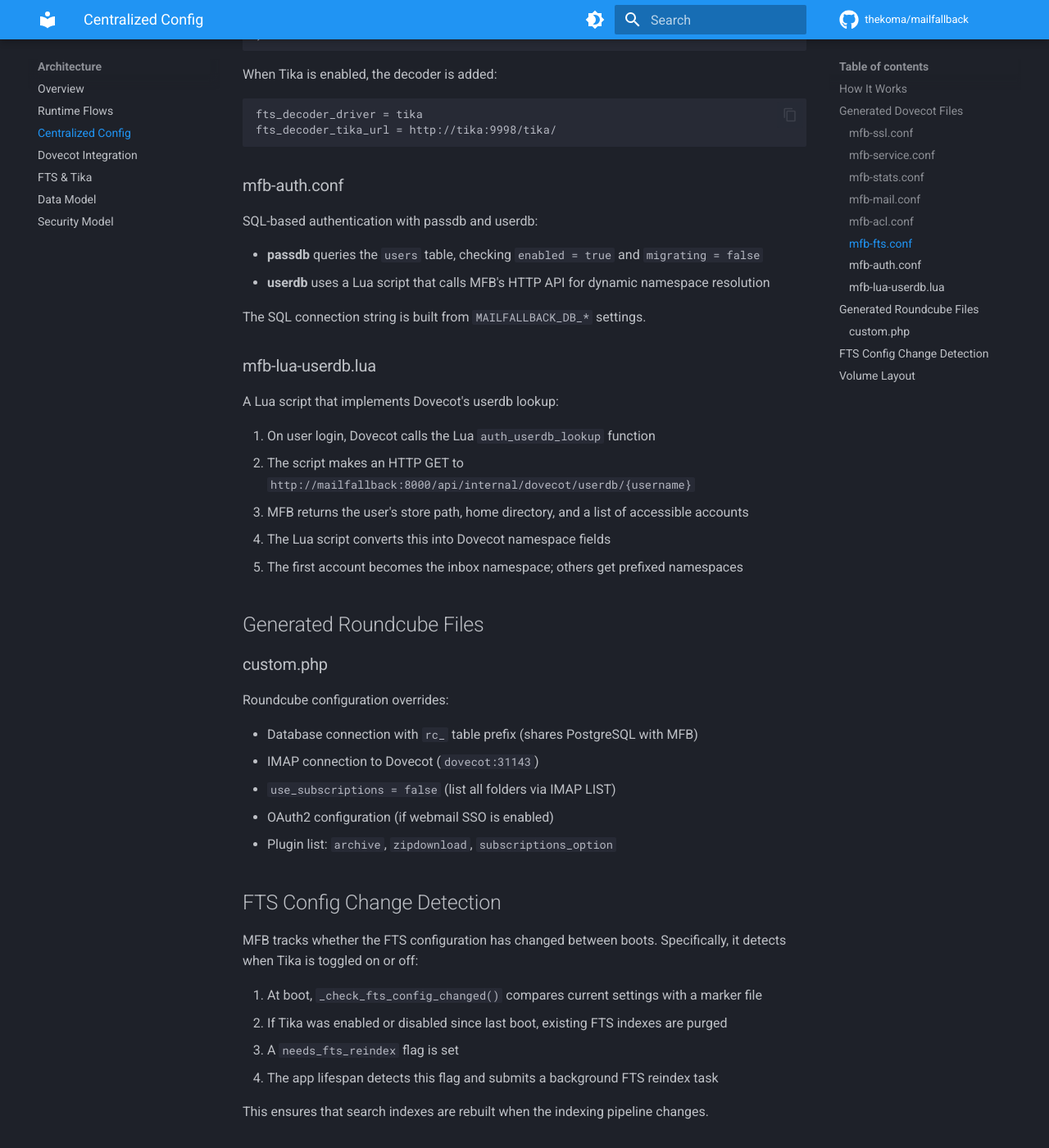
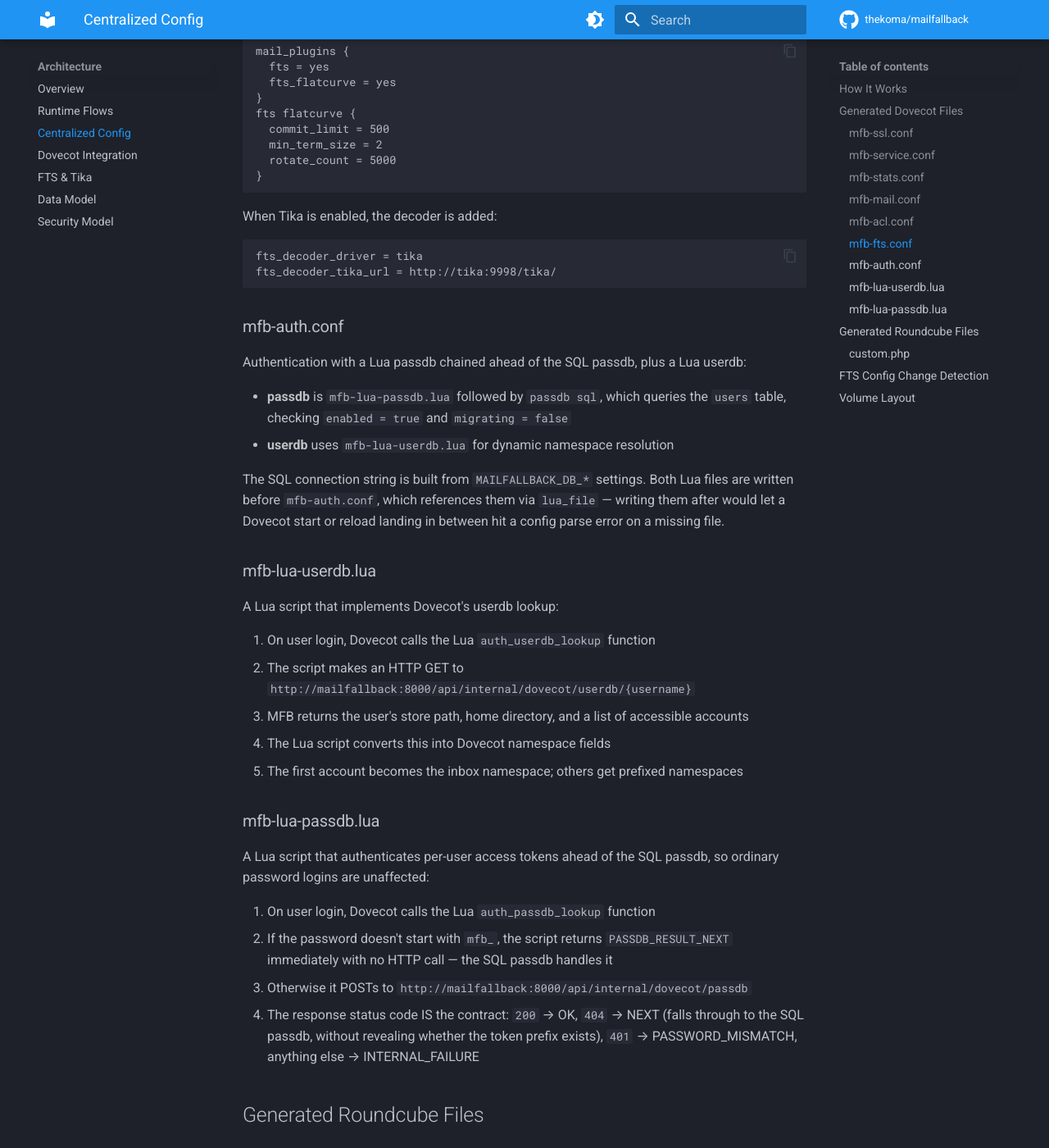
Before and after one commit to thekoma/mailfallback, an MkDocs documentation site: the page built from docs/src/architecture/config-generation.md, in a window 1280 px wide and 1400 px high, scrolled down 3235 px. Shown: the whole window at 82% size. Built offline with MkDocs 1.6.1 and Material for MkDocs 9.7.7, drawn with Linux system fonts in a browser that asks for light colours; comment, search, counter and statistics services are not loaded; some of the changed text lies outside the part shown.

Commit message:
docs: bring CLAUDE.md and architecture docs in line with access tokens + staging move
Both had drifted from the code: the access-token Lua passdb and the
Staging mailbox's move out of its own namespace shipped without a
documentation pass, and CLAUDE.md/docs are read as authority by humans
and future agents.

- CLAUDE.md: rewrite the ACL bullet (Staging is a plain mailbox in the
  root namespace now, not a per-user namespace; note
  acl_defaults_from_inbox and the namespace-prefix-stripped ACL
  matching gotcha); add AppCredential to the Data Model section and
  app_credential_service.py to Project Structure; document the Lua
  passdb chain in Dovecot Integration.
- docs/src/architecture/security.md + config-generation.md: same
  Staging correction, plus config-generation.md's mfb-auth.conf section
  now describes the lua-then-SQL passdb chain (it still said "SQL-based
  authentication") and its file lists gained mfb-lua-passdb.lua.
- docs/src/admin-guide/settings.md: note that access tokens are
  excluded from the encrypted config export (like notification
  channels) and that rotating MAILFALLBACK_SECRET_KEY invalidates every
  existing token.
- config_generator.py: fix the generated custom.php comment that still
  called Staging a "namespace".
- profile.html: mark the mail:read and sync:trigger scopes as "(not
  usable yet)" in the token-creation form -- they have no consumer
  until phase 2, and UI copy must not promise an interaction the code
  doesn't implement. imap's label and all three scopes' wire-format
  values are untouched.

```diff
--- a/docs/src/architecture/config-generation.md
+++ b/docs/src/architecture/config-generation.md
@@ -126,8 +127,16 @@ mailbox Staging/* {
 
 The global `lrs` grant allows lookup (`l`), read (`r`), and write-seen (`s`)
 everywhere; all other operations (delete, expunge, insert, write flags) are
-denied outside `Staging`. (The legacy standalone `dovecot-acl` file is no longer
-generated — MFB actively removes it from upgraded volumes.)
+denied outside `Staging`. `acl_defaults_from_inbox = yes` makes mailboxes
+without an explicit ACL entry default to INBOX's `lrs` instead of full owner
+rights, so a client can't CREATE a top-level mailbox it can never delete.
+`Staging` is a plain mailbox inside the root namespace
+(`{home}/root-inbox/Staging`), not a namespace of its own — Dovecot's
+`mailbox` ACL filters match the namespace-INTERNAL mailbox name with the
+namespace prefix stripped, so a dedicated `Staging/` namespace would have
+been seen by the ACL as `INBOX` and this filter would never have matched.
+(The legacy standalone `dovecot-acl` file is no longer generated — MFB
+actively removes it from upgraded volumes.)
 
 ### mfb-fts.conf
 
@@ -154,12 +163,17 @@ fts_decoder_tika_url = http://tika:9998/tika/
 
 ### mfb-auth.conf
 
-SQL-based authentication with passdb and userdb:
+Authentication with a Lua passdb chained ahead of the SQL passdb, plus a Lua
+userdb:
 
-- **passdb** queries the `users` table, checking `enabled = true` and `migrating = false`
-- **userdb** uses a Lua script that calls MFB's HTTP API for dynamic namespace resolution
+- **passdb** is `mfb-lua-passdb.lua` followed by `passdb sql`, which queries
+  the `users` table, checking `enabled = true` and `migrating = false`
+- **userdb** uses `mfb-lua-userdb.lua` for dynamic namespace resolution
 
-The SQL connection string is built from `MAILFALLBACK_DB_*` settings.
+The SQL connection string is built from `MAILFALLBACK_DB_*` settings. Both Lua
+files are written before `mfb-auth.conf`, which references them via
+`lua_file` — writing them after would let a Dovecot start or reload landing
+in between hit a config parse error on a missing file.
 
 ### mfb-lua-userdb.lua
 
@@ -170,6 +184,20 @@ A Lua script that implements Dovecot's userdb lookup:
 3. MFB returns the user's store path, home directory, and a list of accessible accounts
 4. The Lua script converts this into Dovecot namespace fields
 5. The first account becomes the inbox namespace; others get prefixed namespaces
+
+### mfb-lua-passdb.lua
+
+A Lua script that authenticates per-user access tokens ahead of the SQL
+passdb, so ordinary password logins are unaffected:
+
+1. On user login, Dovecot calls the Lua `auth_passdb_lookup` function
+2. If the password doesn't start with `mfb_`, the script returns
+   `PASSDB_RESULT_NEXT` immediately with no HTTP call — the SQL passdb handles
+   it
+3. Otherwise it POSTs to `http://mailfallback:8000/api/internal/dovecot/passdb`
+4. The response status code IS the contract: `200` → OK, `404` → NEXT (falls
+   through to the SQL passdb, without revealing whether the token prefix
+   exists), `401` → PASSWORD_MISMATCH, anything else → INTERNAL_FAILURE
 
 ## Generated Roundcube Files
 
@@ -205,8 +233,9 @@ This ensures that search indexes are rebuilt when the indexing pipeline changes.
     mfb-mail.conf
     mfb-acl.conf
     mfb-fts.conf
+    mfb-lua-userdb.lua
+    mfb-lua-passdb.lua
     mfb-auth.conf
-    mfb-lua-userdb.lua
   webmail/                  # Generated by MFB, mounted into Roundcube as /var/roundcube/config
     custom.php
 
--- a/src/mailfallback/templates/profile.html
+++ b/src/mailfallback/templates/profile.html
@@ -315,7 +315,7 @@
             <label for="scope_{{ loop.index }}">
                 <input type="checkbox" id="scope_{{ loop.index }}" name="scopes" value="{{ scope }}"
                        {% if scope == 'imap' %}checked{% endif %}>
-                <code>{{ scope }}</code>
+                <code>{{ scope }}</code>{% if scope in ('mail:read', 'sync:trigger') %} <span class="text-muted text-small">(not usable yet)</span>{% endif %}
             </label>
             {% endfor %}
         </fieldset>
```
Also changed, not shown: other parts of docs/src/architecture/config-generation.md (+2 -1 lines), CLAUDE.md (+5 -2 lines), docs/src/admin-guide/settings.md (+7 -0 lines), docs/src/architecture/security.md (+12 -5 lines), 1 other file.
